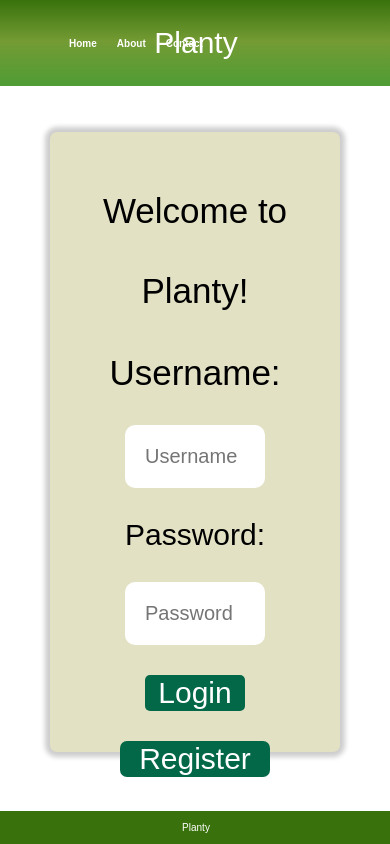
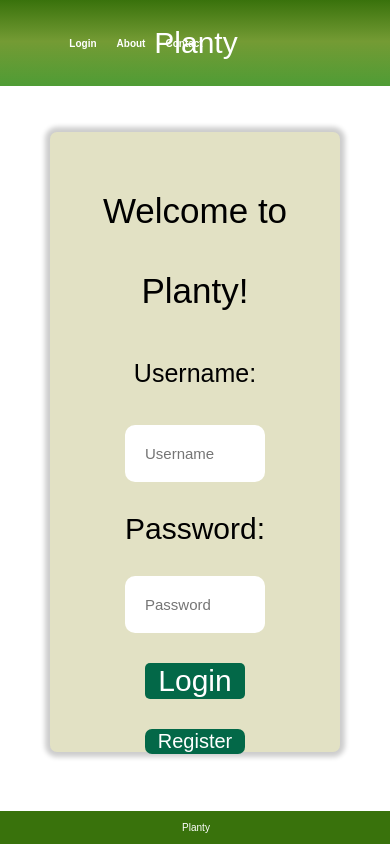
Before and after one commit to TonyNogueron/react-plants, a React (Create React App) app: page / in a window 390 px wide. Built offline with nearby package versions, Linux system fonts and the light colour scheme; a web font is replaced by a local one.

Commit message:
Modifications in js

```diff
--- a/src/App.css
+++ b/src/App.css
@@ -36,3 +36,10 @@
     transform: rotate(360deg);
   }
 }
+
+
+@media screen and (max-width: 600px) {
+  .App{
+    background-color: red;
+  }
+}
--- a/src/components/header/Header.js
+++ b/src/components/header/Header.js
@@ -11,7 +11,7 @@ function Header() {
         <img src={logo} alt="Logo" id="header_logo" />
       </div>
       <div class = "header_nav">
-        <a> Home</a>
+        <a> Login</a>
         <a> About</a>
         <a> Contact</a>
       </div>
--- a/src/components/image-slider/ImageSlider.js
+++ b/src/components/image-slider/ImageSlider.js
@@ -28,6 +28,10 @@ function ImageSlider({ slides }) {
     left: "2%",
     top: "22%",
     right: "70%",
+    bottom: "0%",
+    borderRadius: "10px",
+    overflow: "hidden",
+    boxshadow: "0 0 10px 0 rgba(0, 0, 0, 0.5)",
 
   };
 
--- a/src/components/text-input-component/TextInput.js
+++ b/src/components/text-input-component/TextInput.js
@@ -78,8 +78,10 @@ export default function Register() {
     // get document by id
     const register = document.getElementById("register_background");
     const login = document.getElementById("login");
+    const slider = document.getElementById("borderFuera");
     // dissapear login
     login.style.display = "none";
+    slider.style.display = "none";
     // appear register
     register.style.display = "block";
 
@@ -90,10 +92,13 @@ export default function Register() {
     // get document by id
     const register = document.getElementById("register_background");
     const login = document.getElementById("login");
+    const slider = document.getElementById("borderFuera");
     // dissapear login
     login.style.display = "block";
+
     // appear register
     register.style.display = "none";
+    slider.style.display = "block";
   }
 
   return (
--- a/src/components/text-input-component/message.css
+++ b/src/components/text-input-component/message.css
@@ -231,20 +231,33 @@
         display: block;
     }
     #register_background{
-        width: 230px;
+        width: 800px;
     }
 
     #username{
         width: 100px;
+        font-size: 15px;
+    }
+
+    #UserNameHeader{
+        font-size: 25px;
+    }
+
+
+    #passwordHeader{
+        font-size: 15px;
     }
 
     #password{
         width: 100px;
+        font-size: 15px ;
     }
+
 
     #register{
         width: 100px;
         font-size: 20px;
+
     }
 
     #confirmPassword{
@@ -253,6 +266,7 @@
 
     #LoginButton{
         width: 100px;
+
     }
 
     #cancel{
@@ -265,10 +279,18 @@
 
     #login{
         padding : 10px 30px;
+
     }
 
     #register_background{
         padding : 10px 30px;
     }
 
+    #register_button{
+        width: 100px;
+        font-size: 20px;
+    }
+
+
+
 }
```
Also changed, not shown: 1 other file (tests, documents, lock files or other folders).
